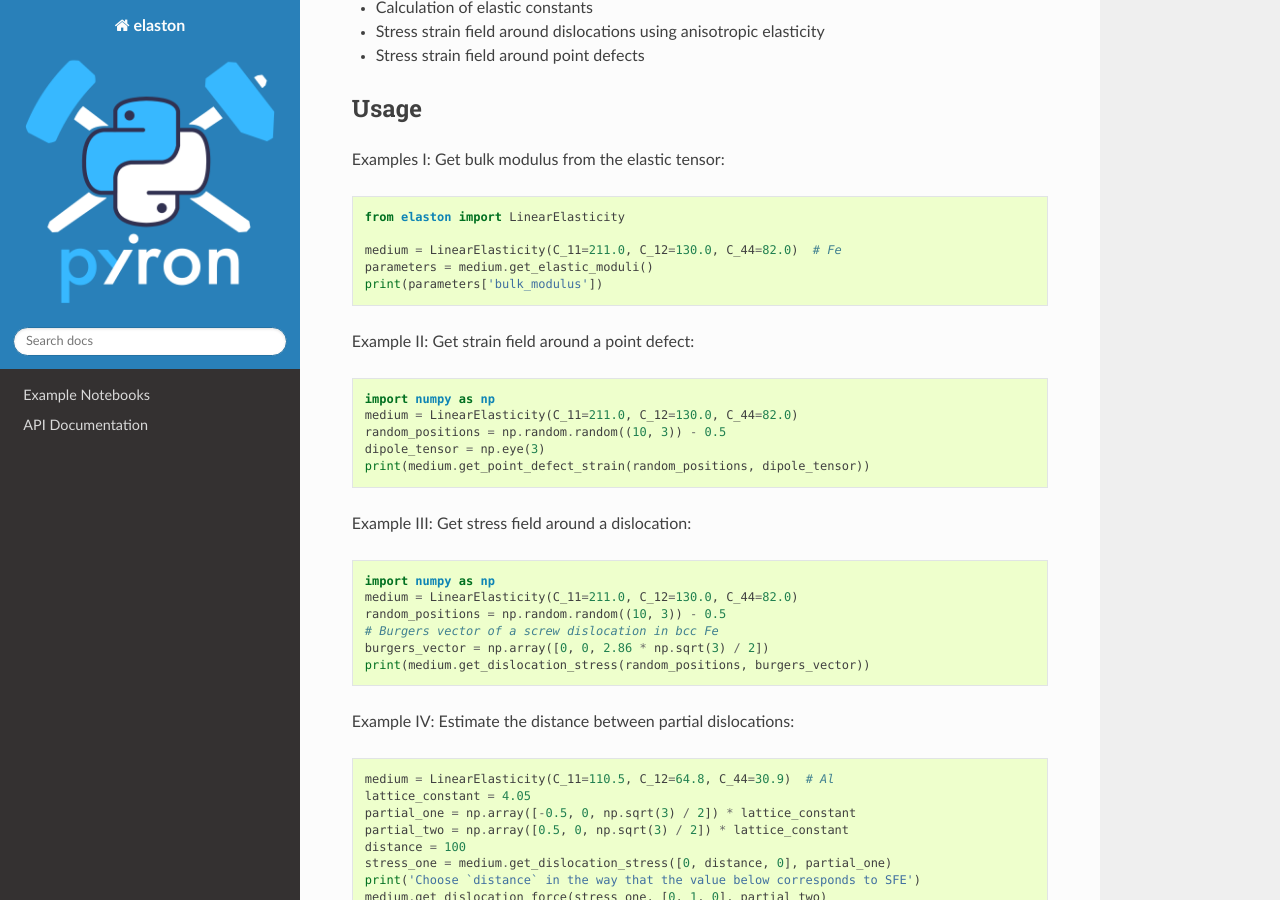
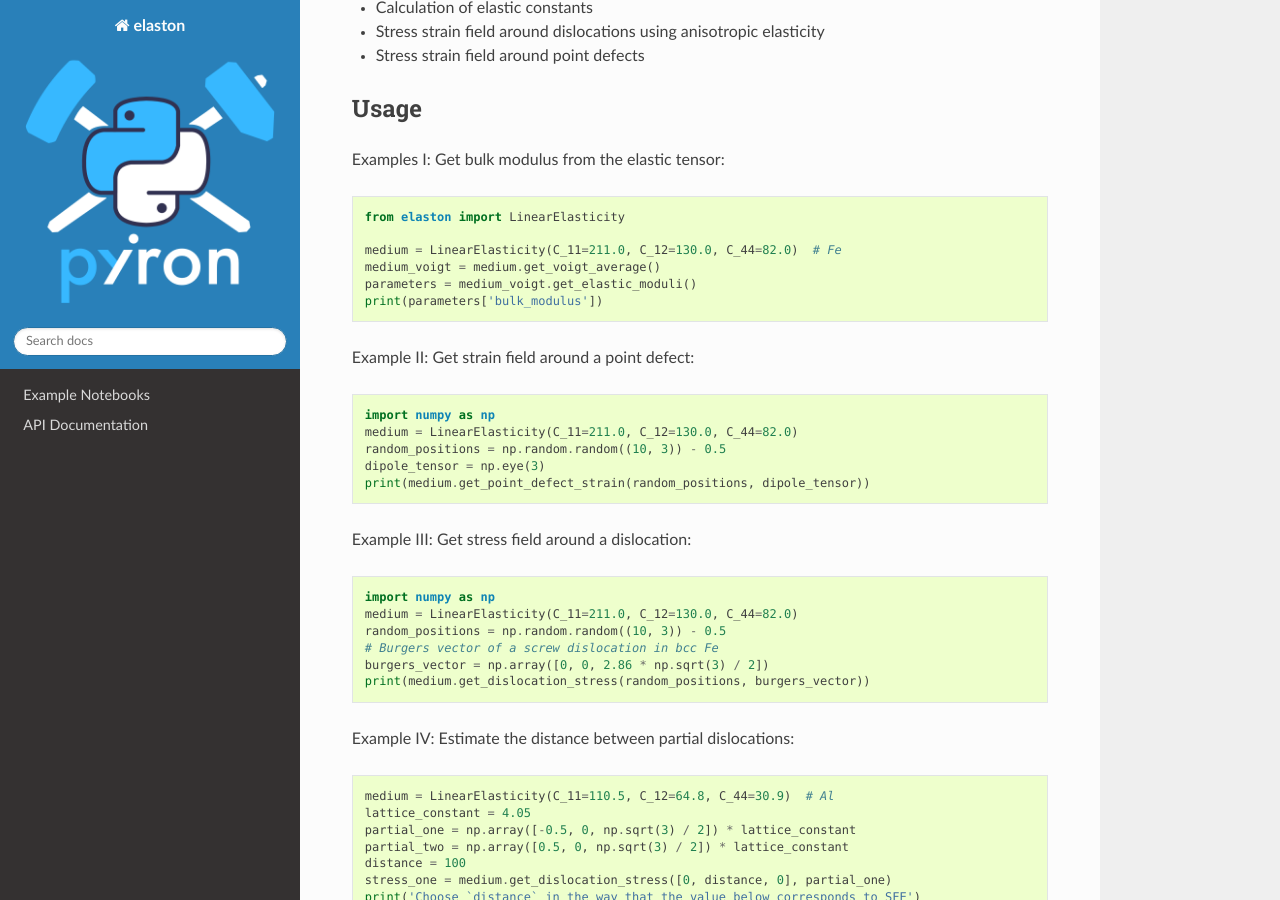
Before and after one commit to pyiron/elaston, a Sphinx documentation site: the page built from docs/README.md, in a window 1280 px wide and 900 px high, scrolled down 511 px. Built offline with Sphinx 7.4.7 and the Read the Docs theme 2.0.0, drawn with Linux system fonts in a browser that asks for light colours.

Commit message:
add linear_elasticity to init and some bugfixes

````diff
--- a/docs/README.md
+++ b/docs/README.md
@@ -31,7 +31,8 @@ Examples I: Get bulk modulus from the elastic tensor:
 from elaston import LinearElasticity
 
 medium = LinearElasticity(C_11=211.0, C_12=130.0, C_44=82.0)  # Fe
-parameters = medium.get_elastic_moduli()
+medium_voigt = medium.get_voigt_average()
+parameters = medium_voigt.get_elastic_moduli()
 print(parameters['bulk_modulus'])
 ```
 
--- a/elaston/__init__.py
+++ b/elaston/__init__.py
@@ -1,4 +1,5 @@
 from . import _version
+from elaston.linear_elasticity import LinearElasticity
 
 
 __version__ = _version.get_versions()["version"]
````
Also changed, not shown: 1 other file.
